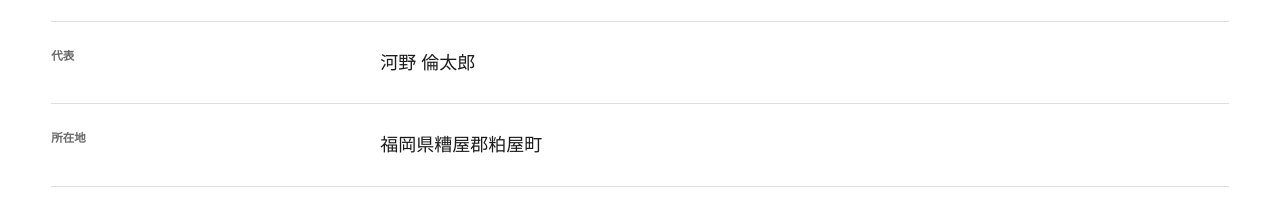
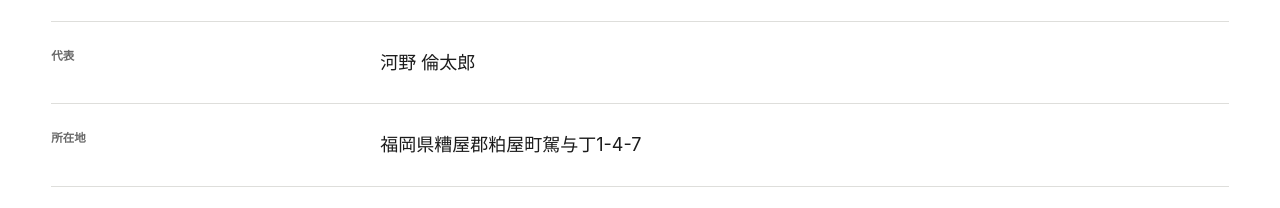
Before and after one commit to ssks-work/ssks-v2, a website: page about.html in a window 1280 px wide. Shown: the part 1911-2119 px from the top of the page. Drawn offline with nearby package versions, Linux system fonts and the light colour scheme.

Commit message:
Update about.html

```diff
--- a/about.html
+++ b/about.html
@@ -31,7 +31,7 @@
 </nav>
 </header><main class="subpage-main"><section class="sub-hero"><div class="container-fluid site-container"><nav class="breadcrumb" aria-label="パンくず"><a href="./index.html">HOME</a><span>/</span><span>ABOUT</span></nav><p class="eyebrow">ABOUT</p><h1>現場を知る人間が、<br/>導入から定着まで支援する。</h1><p class="sub-hero-lead">SSKSは、河野倫太郎が運営するAI・Web・EC支援のサービスブランドです。</p></div></section><section class="content-section"><div class="container-fluid site-container"><div class="two-column-content"><div><p class="eyebrow">PROFILE</p><h2>河野 倫太郎</h2><p class="lead-text">フロントエンドエンジニア／ECディレクター／AI活用支援</p></div><div class="prose"><p>Web制作、EC運営、業務改善の実務経験をもとに、生成AIを「現場で使える形」に落とし込みます。</p><p>大きなシステムを売るのではなく、いま抱えている課題を整理し、必要な仕組みを一緒につくることを大切にしています。</p></div></div></div></section>
 <section class="content-section content-section-gray"><div class="container-fluid site-container"><div class="section-header"><div><p class="eyebrow">PHILOSOPHY</p><h2 class="section-title">娑婆存故我存。</h2></div><p class="section-lead">この世界があるから、私が存在する。SSKSという名前には、仕事も人とのつながりの中で生まれるという考えを込めています。</p></div></div></section>
-<section class="content-section"><div class="container-fluid site-container"><dl class="profile-list"><div><dt>屋号・ブランド</dt><dd>SSKS（娑婆存故我存）</dd></div><div><dt>代表</dt><dd>河野 倫太郎</dd></div><div><dt>所在地</dt><dd>福岡県糟屋郡粕屋町</dd></div><div><dt>対応エリア</dt><dd>福岡・九州は訪問対応／全国オンライン対応</dd></div><div><dt>主な事業</dt><dd>生成AI導入支援・業務改善、Web制作・改善、EC運営支援</dd></div></dl></div></section><section class="sub-cta"><div class="container-fluid site-container"><div class="sub-cta-inner reveal"><div><p class="eyebrow eyebrow-light">CONTACT</p><h2>その課題、<br/>一緒に解決します。</h2><p>相談内容が固まっていなくても大丈夫です。</p></div><div class="sub-cta-actions"><a class="button button-line button-line-large" href="https://lin.ee/YgYrDRh" target="_blank" rel="noopener noreferrer"><span class="line-mini" aria-hidden="true">LINE</span> LINEで相談する</a><a class="button button-light" href="./index.html#contact">フォームで相談する →</a></div></div></div></section></main><footer class="site-footer">
+<section class="content-section"><div class="container-fluid site-container"><dl class="profile-list"><div><dt>屋号・ブランド</dt><dd>SSKS（娑婆存故我存）</dd></div><div><dt>代表</dt><dd>河野 倫太郎</dd></div><div><dt>所在地</dt><dd>福岡県糟屋郡粕屋町駕与丁1-4-7</dd></div><div><dt>対応エリア</dt><dd>福岡・九州は訪問対応／全国オンライン対応</dd></div><div><dt>主な事業</dt><dd>生成AI導入支援・業務改善、Web制作・改善、EC運営支援</dd></div></dl></div></section><section class="sub-cta"><div class="container-fluid site-container"><div class="sub-cta-inner reveal"><div><p class="eyebrow eyebrow-light">CONTACT</p><h2>その課題、<br/>一緒に解決します。</h2><p>相談内容が固まっていなくても大丈夫です。</p></div><div class="sub-cta-actions"><a class="button button-line button-line-large" href="https://lin.ee/YgYrDRh" target="_blank" rel="noopener noreferrer"><span class="line-mini" aria-hidden="true">LINE</span> LINEで相談する</a><a class="button button-light" href="./index.html#contact">フォームで相談する →</a></div></div></div></section></main><footer class="site-footer">
 <div class="container-fluid site-container footer-inner">
 <div>
 <a href="./index.html"><img alt="SSKS AI Strategy Partner" class="footer-logo" height="61" src="./assets/img/logo.png" width="190"/></a>
```
